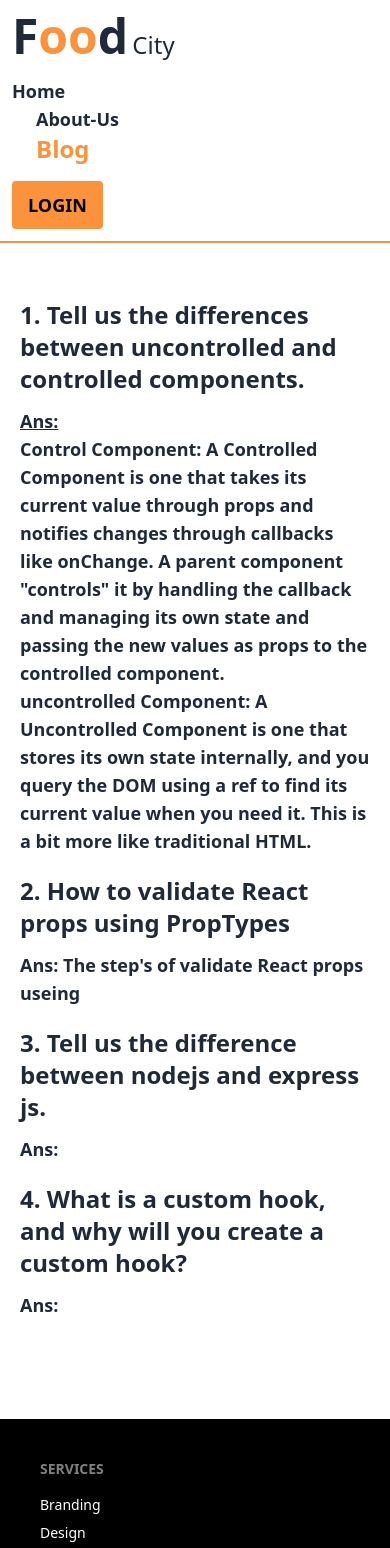
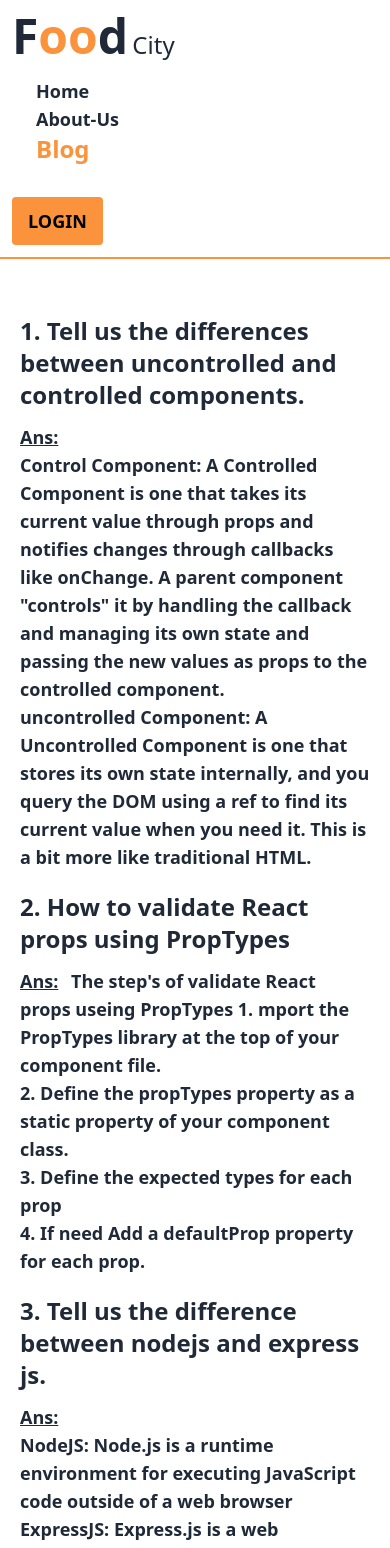
Before and after one commit to Hridoy-shill/project-2-food_chiy-client, a React (Vite) app: page /blog in a window 390 px wide. Shown: the top 1548 px of the page. Built offline with nearby package versions, Linux system fonts and the light colour scheme; no server answers.

Commit message:
blog page added

```diff
--- a/src/pages/BlogPage/BlogPage.jsx
+++ b/src/pages/BlogPage/BlogPage.jsx
@@ -10,17 +10,30 @@ const BlogPage = () => {
                 <p className='font-bold text-2xl mt-5'>1. Tell us the differences between uncontrolled and controlled components.</p>
 
                 <p className='font-semibold text-lg mt-3'><span className='text-lg font-bold underline me-2'>Ans:</span> <br /> <span className='font-bold'>Control Component:</span> A Controlled Component is one that takes its current value through props and notifies changes through callbacks like onChange. A parent component "controls" it by handling the callback and managing its own state and passing the new values as props to the controlled component. <br />
-                <span className='font-bold mt-2'>uncontrolled Component:</span> A Uncontrolled Component is one that stores its own state internally, and you query the DOM using a ref to find its current value when you need it. This is a bit more like traditional HTML.
+                    <span className='font-bold mt-2'>uncontrolled Component:</span> A Uncontrolled Component is one that stores its own state internally, and you query the DOM using a ref to find its current value when you need it. This is a bit more like traditional HTML.
                 </p>
 
                 <p className='font-bold text-2xl mt-5'>2. How to validate React props using PropTypes</p>
 
-                <p className='font-semibold text-lg mt-3'>Ans: The step's of validate React props useing</p>
+                <p className='font-semibold text-lg mt-3'><span className='text-lg font-bold underline me-2'>Ans:</span> The step's of validate React props useing PropTypes
+                    1. mport the PropTypes library at the top of your component file. <br />
+                    2. Define the propTypes property as a static property of your component class. <br />
+                    3. Define the expected types for each prop <br />
+                    4. If need Add a defaultProp property for each prop.
+                </p>
 
                 <p className='font-bold text-2xl mt-5'>3. Tell us the difference between nodejs and express js.</p>
-                <p className='font-semibold text-lg mt-3'>Ans: </p>
+                <p className='font-semibold text-lg mt-3'><span className='text-lg font-bold underline me-2'>Ans:</span> <br />
+                    <span className='font-bold mt-2'>NodeJS:</span> Node.js is a runtime environment for executing JavaScript code outside of a web browser <br />
+                    <span className='font-bold mt-2'>ExpressJS</span>: Express.js is a web framework built on top of Node.js, providing features for building web applications such as routing, middleware, and templating.
+                </p>
                 <p className='font-bold text-2xl mt-5'>4. What is a custom hook, and why will you create a custom hook?</p>
-                <p className='font-semibold text-lg mt-3'>Ans: </p>
+                <p className='font-semibold text-lg mt-3'><span className='text-lg font-bold underline me-2'>Ans:</span> A custom hook is a reusable function in React that encapsulates stateful logic to make it easier to share between components. Developers create custom hooks to promote code reuse and abstraction of complex logic, making components simpler and easier to maintain.
+
+
+
+
+</p>
             </div>
             <Footer></Footer>
         </div>
--- a/src/pages/Home/Home.jsx
+++ b/src/pages/Home/Home.jsx
@@ -33,7 +33,7 @@ const Home = () => {
     return (
         <div>
             <img className='lg:w-full lg:h-3/4 relative' src={bannerImg} alt="" />
-            <div className='absolute top-52 left-16'>
+            <div className='absolute lg:top-52 top-72 lg:left-16 left-10'>
                 <p className='font-bold lg:text-6xl text-3xl leading-tight'><span className='text-orange-400'>choose</span> better Food <br />choose better Life..!</p>
                 <div className='mt-4'>
                     <button className='btn text-black font-bold text-xl bg-orange-400 border-none hover:bg-orange-400'>Explore More <FaAngleDoubleRight className='ms-3'></FaAngleDoubleRight></button>
--- a/src/pages/sharePages/Navbar/Navbar.jsx
+++ b/src/pages/sharePages/Navbar/Navbar.jsx
@@ -22,8 +22,8 @@ const Navbar = () => {
             <div className='lg:flex space-x-6 lg:items-center my-4 lg:my-0'>
 
 
-                <li className='list-none'>
-                    <NavLink to={'/'} className={({ isActive }) => (isActive ? 'font-bold text-2xl duration-300 text-orange-400' : 'font-bold text-lg')}>Home</NavLink>
+                <li className='list-none ms-6 lg:ms-0'>
+                    <NavLink to={'/'} className={({ isActive }) => (isActive ? 'font-bold lg:text-2xl duration-300 text-orange-400' : 'font-bold text-lg')}>Home</NavLink>
                 </li>
 
                 <li className='list-none'>
@@ -36,7 +36,7 @@ const Navbar = () => {
 
             </div>
 
-            <div className='flex items-center'>
+            <div className='flex items-center mt-8 lg:mt-0'>
                 {user ? <img className='w-10 h-10 rounded-full  me-5' src={user.photoURL} alt="" title={user.displayName} /> : <></>}
                 {user ?
                     <button onClick={handleLogOut} className='bg-orange-400 font-bold text-black btn border-none text-lg rounded hover:bg-orange-400'>logOut</button> :
```
